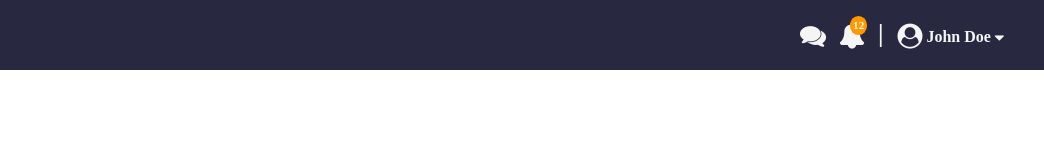
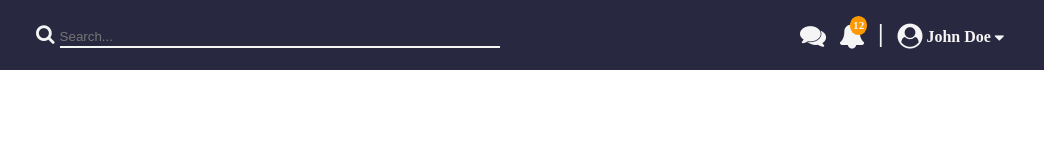
Before and after one commit to banuaggun/redesign-dashboard-page, a website: page index.html in a window 1280 px wide. Shown: the full height of the page, 236-1280 px from the left. Drawn offline with Linux system fonts and the light colour scheme.

Commit message:
style edit

```diff
--- a/index.html
+++ b/index.html
@@ -20,7 +20,8 @@
     <script type="text/javascript" src="./src/js/index.js"></script>
   </head>
   <body>
-    <nav class="menu">
+    <header>
+      <div class="menu">
         <div class="container">
           <div class="topNavbar">
             <div class="logoArea">
@@ -51,7 +52,10 @@
                     <li>
                       <a href="#">
                         <span class="bold">The Economist</span><br />
-                        <span class="text">Lorem ipsum dolor sit amet, consectetur adipiscing elit. Donec eget.</span>
+                        <span class="text"
+                          >Lorem ipsum dolor sit amet, consectetur adipiscing
+                          elit. Donec eget.</span
+                        >
                         <!--
                         <span class="bold">David Lee</span> <br />
                         <span class="text">Hey, How are you?</span>
@@ -61,7 +65,10 @@
                     <li>
                       <a href="#">
                         <span class="bold">The Guardian</span><br />
-                        <span class="text">Lorem ipsum dolor sit amet, consectetur adipiscing elit. Donec eget.</span>
+                        <span class="text"
+                          >Lorem ipsum dolor sit amet, consectetur adipiscing
+                          elit. Donec eget.</span
+                        >
                         <!--
                           <span class="bold">Maria Cooper</span> <br />
                           <span class="text">Hey, I just read your message. How are you?</span>
@@ -91,18 +98,35 @@
                 </a>
                 <div class="dropdown1">
                   <ul>
-                    <li><a href="#"><span class="account">Account Manager</span></a></li>
-                    <li><a href="#"><span class="feedback">Feedback</span></a></li>
-                    <li><a href="#"><span class="logout">Log Out</span></a></li>
+                    <li>
+                      <a href="#"
+                        ><span class="account">Account Manager</span></a
+                      >
+                    </li>
+                    <li>
+                      <a href="#"><span class="feedback">Feedback</span></a>
+                    </li>
+                    <li>
+                      <a href="#"><span class="logout">Log Out</span></a>
+                    </li>
                   </ul>
                 </div>
               </li>
             </ul>
-
           </div>
           <!-- topNavbar-->
+
+          <div class="searchArea">
+            <div class="search">
+              <span class="prefix">
+                <i class="fa fa-search"></i>
+              </span>
+              <input type="text" placeholder="Search..." />
+            </div>
+          </div>
         </div>
         <!-- container-->
-    </nav>
+      </div>
+    </header>
   </body>
 </html>
--- a/src/css/style.css
+++ b/src/css/style.css
@@ -26,7 +26,7 @@ body {
   font-size: 100%;
 }
 
-nav {
+header {
   font-family: var(--font1);
 }
 
@@ -186,3 +186,24 @@ nav {
 .topNavbar > ul > li.list1:hover > .dropdown1 > ul > li:hover a > span {
   color: var(--background);
 }
+
+.searchArea {
+  position: absolute;
+  z-index: 2;
+  top: 22.5px;
+  bottom: 22.5px;
+  left: 272px;
+}
+
+.searchArea .search .prefix {
+  font-size: 20px;
+  color: var(--itemColor);
+}
+
+.searchArea .search input[type="text"] {
+  width: 440px;
+  height: 20px;
+  background-color: transparent;
+  border: none;
+  border-bottom: 2px solid var(--itemColor);
+}
```
Lines whose indentation alone changed are shown as unchanged.
